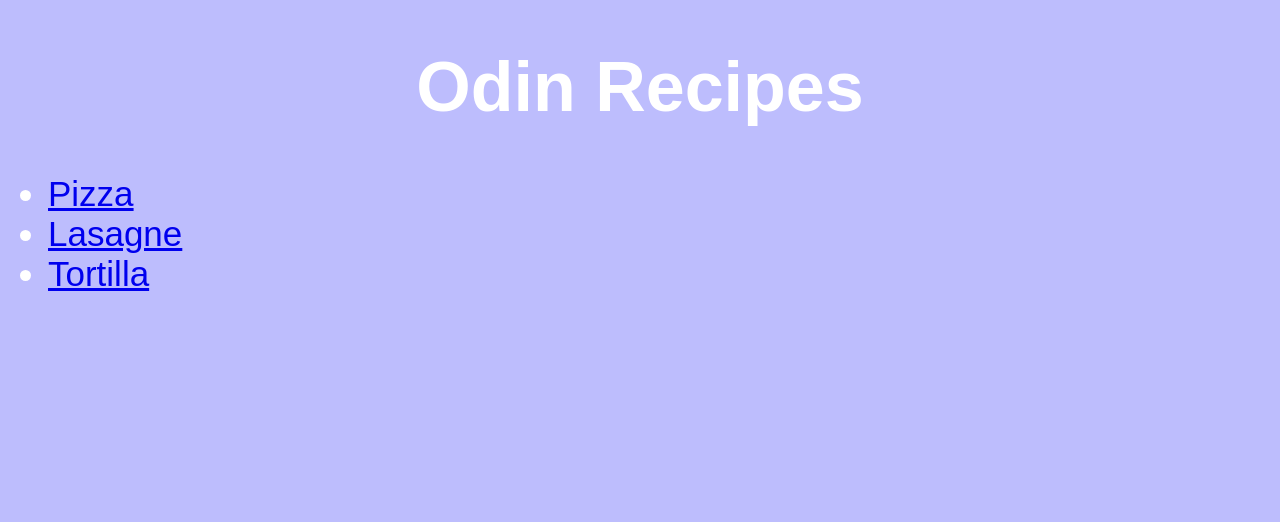
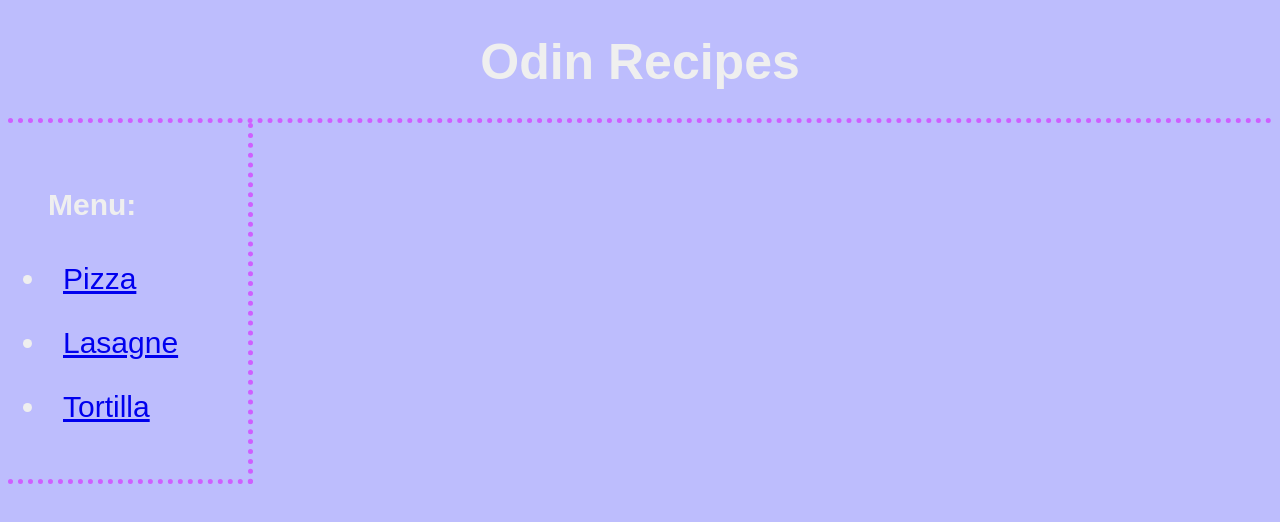
Before and after one commit to BigWojtek7/odin-recipes, a plain HTML site: page index.html in a window 1280 px wide. Drawn offline with Linux system fonts and the light colour scheme.

Commit message:
Add borders and test margin and padding in CSS

```diff
--- a/index.html
+++ b/index.html
@@ -8,13 +8,14 @@
   </head>
 
   <body>
-    <div class="layout">
     <h1 class="title">Odin Recipes</h1>
-    <ul class="list">
+    <ul class="menu">
+      <div class="list">
+      <h2>Menu:</h2>
       <li><a href="recipes/pizza.html">Pizza</a></li>
       <li><a href="recipes/lasagne.html">Lasagne</a></li>
       <li><a href="recipes/tortilla.html">Tortilla</a></li>
     </ul>
   </div>
-  </body>
+</body>
 </html>
--- a/style.css
+++ b/style.css
@@ -1,11 +1,43 @@
 body {
   background-color: rgb(189, 189, 253);
   font-family: sans-serif, Verdana;
-  color: white;
+  color: #efefef
+  /* color: white;
   font-size: 35px;
+  text-align: center; */
+}
+
+.title {
+  height: 60px;
   text-align: center;
+  padding: 25px 0;
+  margin: 0;
+  border-bottom-style: dotted;
+  border-color: rgb(207, 95, 255);
+  border-width: 5px;
+  font-size: 50px;
+}
+
+.menu {
+  align-self: center;
+  width: 200px;
+  height: auto;
+  border-right-style: dotted;
+  border-bottom-style: dotted;
+  border-width: 5px;
+  margin: 0;
+  border-color: rgb(207, 95, 255);
+  display: inline-block;
+  font-size: 20px;
+
 }
 
 .list {
-  text-align: left;
+  padding: 40px 0 ;
 }
+
+
+li {
+  font-size: 30px;
+  padding: 15px;
+}
```
